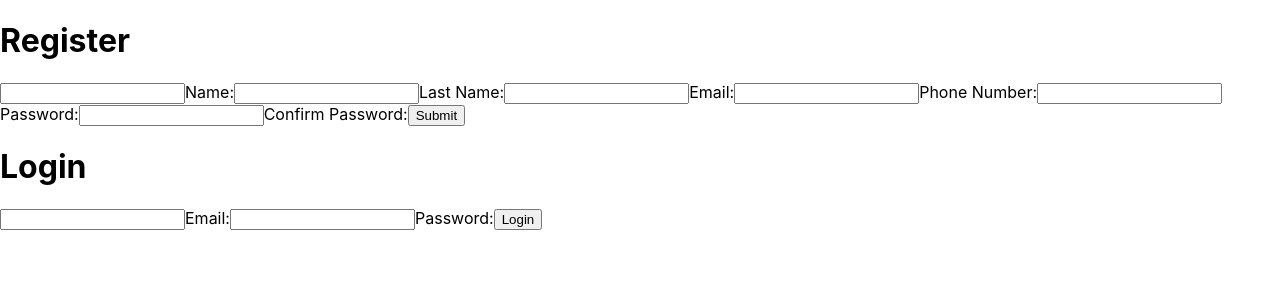
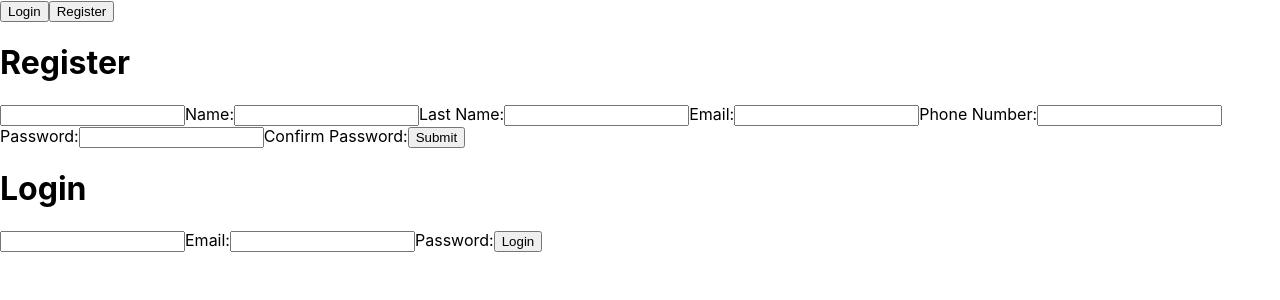
Before and after one commit to Eshhaa11/React-lesson1, a React (Create React App) app: page / in a window 1280 px wide. Shown: the top 300 px of the page. Built offline with nearby package versions, Linux system fonts and the light colour scheme.

Commit message:
Add Login and Register buttons to App component

```diff
--- a/src/App.js
+++ b/src/App.js
@@ -4,6 +4,8 @@ import LogInComponent from "./Components/LogInComponent.js";
 const App = () => {
   return (
     <div className="App">
+      <button>Login</button>
+      <button>Register</button>
       <FormComponent />
       <LogInComponent />
     </div>
```
